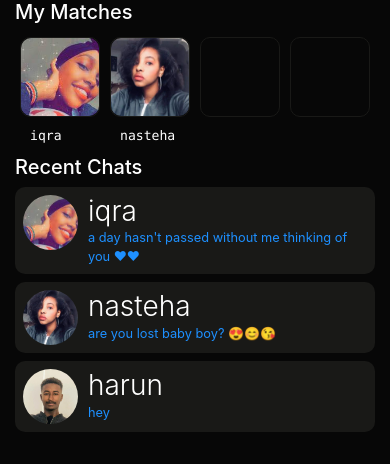
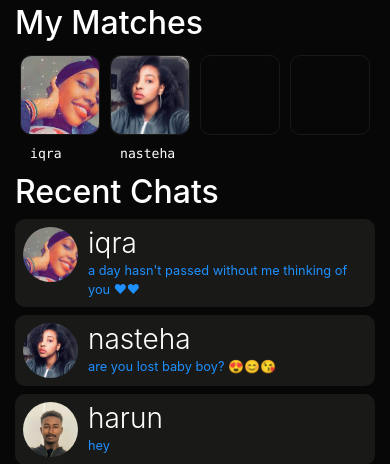
Before and after one commit to toc-dev/dating, a Flask app: page /messages in a window 390 px wide. Shown: the top 464 px of the page. Run offline with Flask 2, Linux system fonts and the light colour scheme; a user stored in the database is signed in; data comes from the database, SQL or seed files in the repository; both versions use the stored data as it was after the commit; some libraries are stand-ins or nearby versions.

Commit message:
fixing mobile top without anv

```diff
--- a/dating/templates/discover.html
+++ b/dating/templates/discover.html
@@ -55,7 +55,7 @@
           {{ likes.append(user.username) }}
         {% endfor %}
       </span>
-     <h2>
+     <h2 class="mt-1">
       See who likes you
       <span id="message_count" class="badge badge-warning" style="visibility: {% if likes | length > 0 %}
       visible {% else %} hidden {% endif %};">{{ likes | length }} </span>
--- a/dating/templates/messages.html
+++ b/dating/templates/messages.html
@@ -58,7 +58,7 @@
     <div class="col-lg-6 offset-lg-3">
 
       {% if current_user.is_authenticated %}
-          <h5 class="d-block d-lg-none">My Matches</h5>
+          <h2 class="d-block d-lg-none mt-1">My Matches</h2>
           <section class="cardi scroll mb-2">
             {% for user in users if user != current_user and user.is_following(current_user) and current_user.is_following(user) %}
             <div class="others">
@@ -114,7 +114,7 @@
     </div>
   {% endfor %}
   <div class="recent d-block d-lg-none">
-    <h5>Recent Chats</h5>
+    <h2>Recent Chats</h2>
         {% for person in recent_chats %}
         <a href="{{url_for('message', recipient=person.username)}}" style="text-decoration:none;">
         <header class="mb-2">
--- a/dating/templates/swipe.html
+++ b/dating/templates/swipe.html
@@ -50,7 +50,7 @@
 
     <div class="col-lg-9 offset-lg-3">
 
-     <h2>Jump back in.</h2>
+     <h2 class="mt-1">Jump back in.</h2>
      <div class="card-columns">
    {% for user in users if not current_user.is_following(user) and current_user.gender != user.gender %}
       {% if user %}
--- a/dating/templates/user_posts.html
+++ b/dating/templates/user_posts.html
@@ -112,6 +112,7 @@ section .btn {
     }
     .profile-image img {
         width: 7.7rem;
+        margin-top: 2px;
     }
     .profile-user-settings {
         flex-basis: calc(100% - 10.7rem);
```
Also changed, not shown: dating/site.db.
